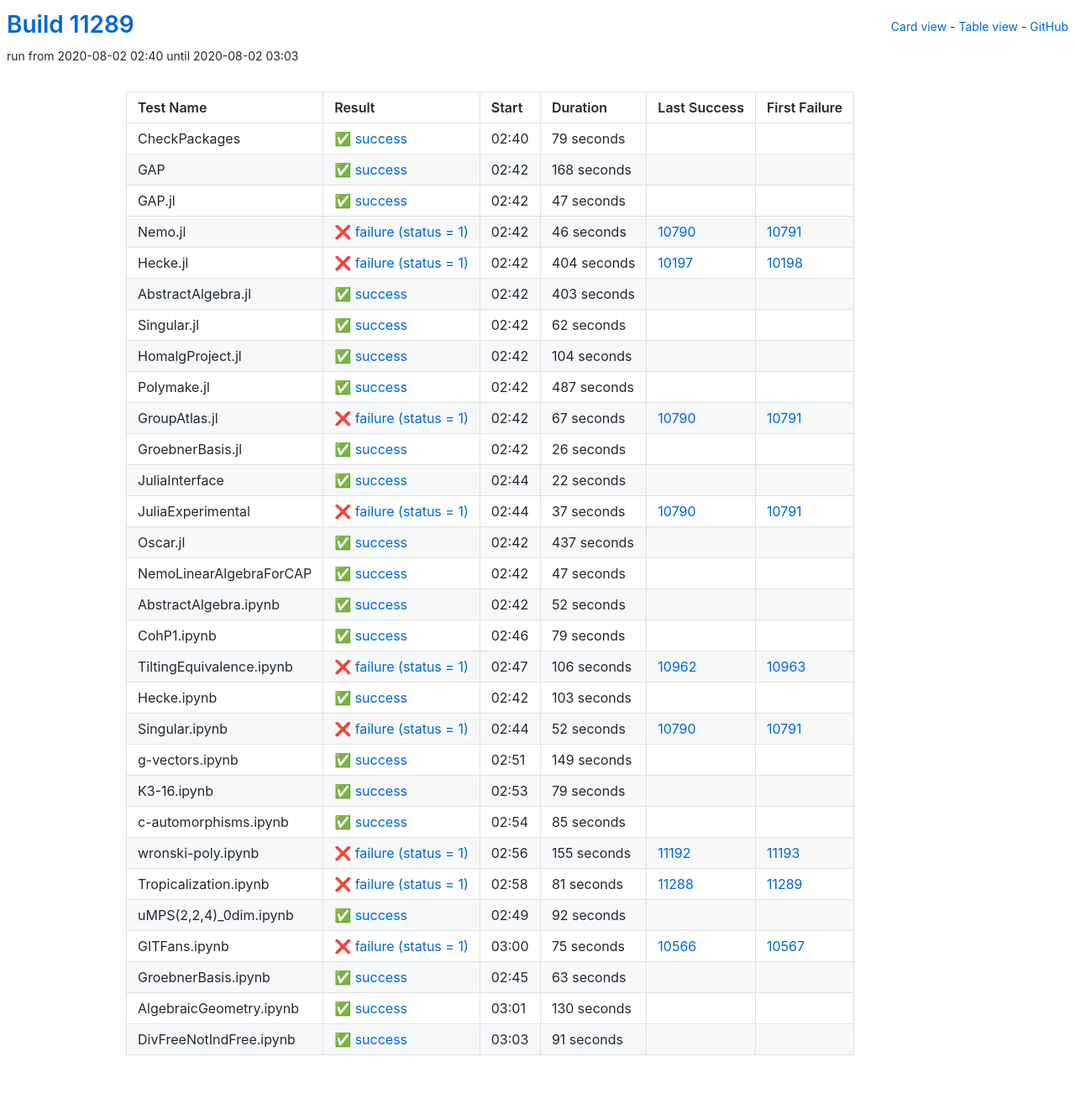
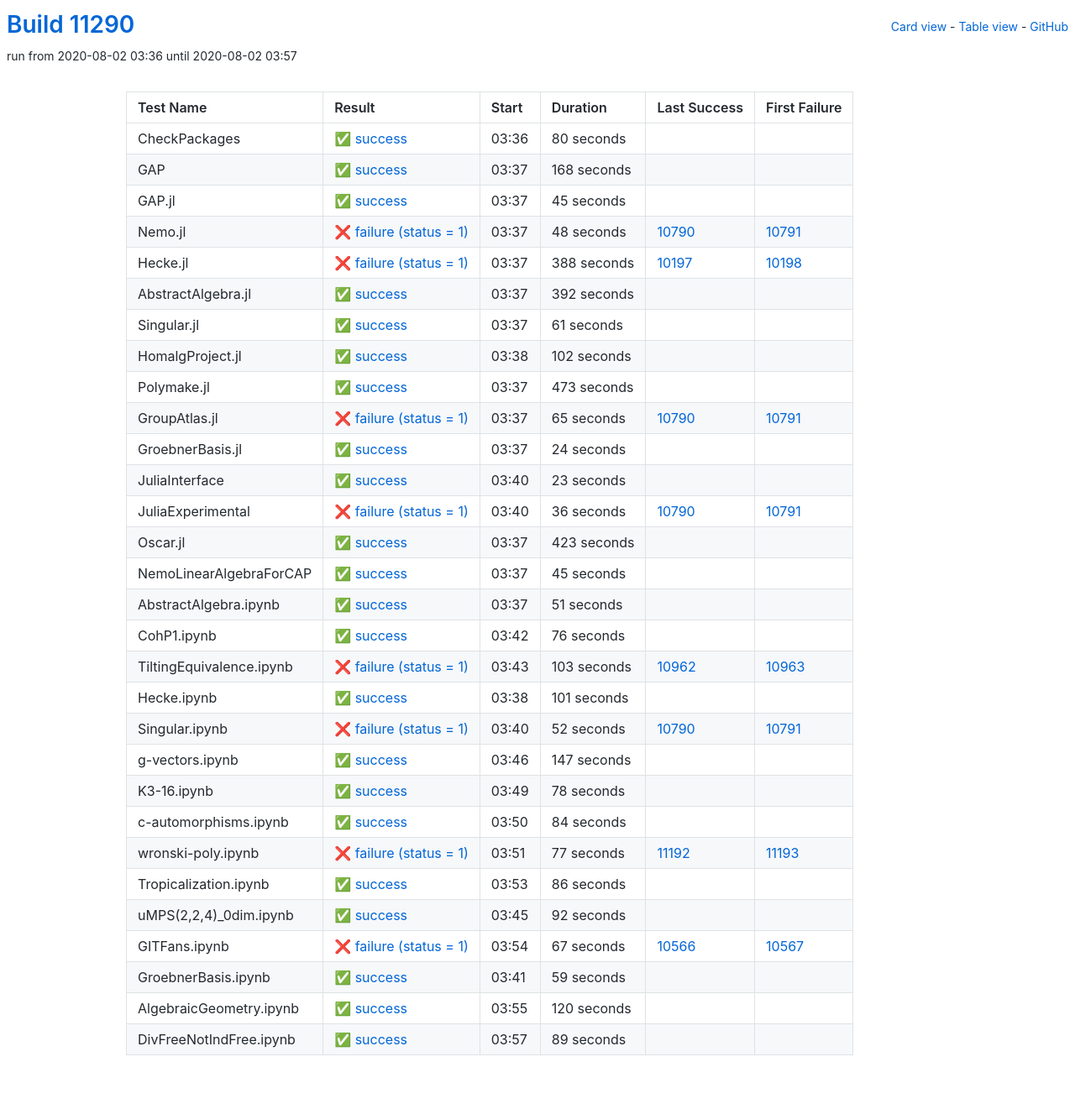
Before and after one commit to oscar-system/oscar-ci-status, a Jekyll site: the page built from table.html, in a window 1280 px wide. Shown: the whole page at 84% size. Built offline with Jekyll 4.4.1, drawn with Linux system fonts in a browser that asks for light colours.

Commit message:
Build #11290

```diff
--- a/_data/ci.yml
+++ b/_data/ci.yml
@@ -1,6 +1,6 @@
 ---
-build: 11289
-build_url: https://oscarci.mathematik.uni-kl.de/job/oscar/11289/
+build: 11290
+build_url: https://oscarci.mathematik.uni-kl.de/job/oscar/11290/
 job: oscar
 organization: oscar-system
 repo: oscar-ci-status
@@ -8,20 +8,20 @@
 tests:
 - name: CheckPackages
   id: checkpackages
-  log: https://oscarci.mathematik.uni-kl.de/job/oscar/11289/artifact/logs/build-11289/CheckPackages.log
-  start: 2020-08-02 02:40
+  log: https://oscarci.mathematik.uni-kl.de/job/oscar/11290/artifact/logs/build-11290/CheckPackages.log
+  start: 2020-08-02 03:36
   success: true
   exitcode: 0
   status: success
-  duration: 79
+  duration: 80
   last_success: false
   last_success_url:
   first_failure: false
   first_failure_url:
 - name: GAP
   id: gap
-  log: https://oscarci.mathematik.uni-kl.de/job/oscar/11289/artifact/logs/build-11289/GAP.log
-  start: 2020-08-02 02:42
+  log: https://oscarci.mathematik.uni-kl.de/job/oscar/11290/artifact/logs/build-11290/GAP.log
+  start: 2020-08-02 03:37
   success: true
   exitcode: 0
   status: success
@@ -32,212 +32,212 @@
   first_failure_url:
 - name: GAP.jl
   id: gap-jl
-  log: https://oscarci.mathematik.uni-kl.de/job/oscar/11289/artifact/logs/build-11289/GAP.jl.log
-  start: 2020-08-02 02:42
+  log: https://oscarci.mathematik.uni-kl.de/job/oscar/11290/artifact/logs/build-11290/GAP.jl.log
+  start: 2020-08-02 03:37
   success: true
   exitcode: 0
   status: success
-  duration: 47
+  duration: 45
   last_success: false
   last_success_url:
   first_failure: false
   first_failure_url:
 - name: Nemo.jl
   id: nemo-jl
-  log: https://oscarci.mathematik.uni-kl.de/job/oscar/11289/artifact/logs/build-11289/Nemo.jl.log
-  start: 2020-08-02 02:42
+  log: https://oscarci.mathematik.uni-kl.de/job/oscar/11290/artifact/logs/build-11290/Nemo.jl.log
+  start: 2020-08-02 03:37
   success: false
   exitcode: 1
   status: failure
-  duration: 46
+  duration: 48
   last_success: 10790
   last_success_url: https://oscarci.mathematik.uni-kl.de/job/oscar/10790/
   first_failure: 10791
   first_failure_url: https://oscarci.mathematik.uni-kl.de/job/oscar/10791/
 - name: Hecke.jl
   id: hecke-jl
-  log: https://oscarci.mathematik.uni-kl.de/job/oscar/11289/artifact/logs/build-11289/Hecke.jl.log
-  start: 2020-08-02 02:42
+  log: https://oscarci.mathematik.uni-kl.de/job/oscar/11290/artifact/logs/build-11290/Hecke.jl.log
+  start: 2020-08-02 03:37
   success: false
   exitcode: 1
   status: failure
-  duration: 404
+  duration: 388
   last_success: 10197
   last_success_url: https://oscarci.mathematik.uni-kl.de/job/oscar/10197/
   first_failure: 10198
   first_failure_url: https://oscarci.mathematik.uni-kl.de/job/oscar/10198/
 - name: AbstractAlgebra.jl
   id: abstractalgebra-jl
-  log: https://oscarci.mathematik.uni-kl.de/job/oscar/11289/artifact/logs/build-11289/AbstractAlgebra.jl.log
-  start: 2020-08-02 02:42
+  log: https://oscarci.mathematik.uni-kl.de/job/oscar/11290/artifact/logs/build-11290/AbstractAlgebra.jl.log
+  start: 2020-08-02 03:37
   success: true
   exitcode: 0
   status: success
-  duration: 403
+  duration: 392
   last_success: false
   last_success_url:
   first_failure: false
   first_failure_url:
 - name: Singular.jl
   id: singular-jl
-  log: https://oscarci.mathematik.uni-kl.de/job/oscar/11289/artifact/logs/build-11289/Singular.jl.log
-  start: 2020-08-02 02:42
+  log: https://oscarci.mathematik.uni-kl.de/job/oscar/11290/artifact/logs/build-11290/Singular.jl.log
+  start: 2020-08-02 03:37
   success: true
   exitcode: 0
   status: success
-  duration: 62
+  duration: 61
   last_success: false
   last_success_url:
   first_failure: false
   first_failure_url:
 - name: HomalgProject.jl
   id: homalgproject-jl
-  log: https://oscarci.mathematik.uni-kl.de/job/oscar/11289/artifact/logs/build-11289/HomalgProject.jl.log
-  start: 2020-08-02 02:42
+  log: https://oscarci.mathematik.uni-kl.de/job/oscar/11290/artifact/logs/build-11290/HomalgProject.jl.log
+  start: 2020-08-02 03:38
   success: true
   exitcode: 0
   status: success
-  duration: 104
+  duration: 102
   last_success: false
   last_success_url:
   first_failure: false
   first_failure_url:
 - name: Polymake.jl
   id: polymake-jl
-  log: https://oscarci.mathematik.uni-kl.de/job/oscar/11289/artifact/logs/build-11289/Polymake.jl.log
-  start: 2020-08-02 02:42
+  log: https://oscarci.mathematik.uni-kl.de/job/oscar/11290/artifact/logs/build-11290/Polymake.jl.log
+  start: 2020-08-02 03:37
   success: true
   exitcode: 0
   status: success
-  duration: 487
+  duration: 473
   last_success: false
   last_success_url:
   first_failure: false
   first_failure_url:
 - name: GroupAtlas.jl
   id: groupatlas-jl
-  log: https://oscarci.mathematik.uni-kl.de/job/oscar/11289/artifact/logs/build-11289/GroupAtlas.jl.log
-  start: 2020-08-02 02:42
+  log: https://oscarci.mathematik.uni-kl.de/job/oscar/11290/artifact/logs/build-11290/GroupAtlas.jl.log
+  start: 2020-08-02 03:37
   success: false
   exitcode: 1
   status: failure
-  duration: 67
+  duration: 65
   last_success: 10790
   last_success_url: https://oscarci.mathematik.uni-kl.de/job/oscar/10790/
   first_failure: 10791
   first_failure_url: https://oscarci.mathematik.uni-kl.de/job/oscar/10791/
 - name: GroebnerBasis.jl
   id: groebnerbasis-jl
-  log: https://oscarci.mathematik.uni-kl.de/job/oscar/11289/artifact/logs/build-11289/GroebnerBasis.jl.log
-  start: 2020-08-02 02:42
+  log: https://oscarci.mathematik.uni-kl.de/job/oscar/11290/artifact/logs/build-11290/GroebnerBasis.jl.log
+  start: 2020-08-02 03:37
   success: true
   exitcode: 0
   status: success
-  duration: 26
+  duration: 24
   last_success: false
   last_success_url:
   first_failure: false
   first_failure_url:
 - name: JuliaInterface
   id: juliainterface
-  log: https://oscarci.mathematik.uni-kl.de/job/oscar/11289/artifact/logs/build-11289/JuliaInterface.log
-  start: 2020-08-02 02:44
+  log: https://oscarci.mathematik.uni-kl.de/job/oscar/11290/artifact/logs/build-11290/JuliaInterface.log
+  start: 2020-08-02 03:40
   success: true
   exitcode: 0
   status: success
-  duration: 22
+  duration: 23
   last_success: false
   last_success_url:
   first_failure: false
   first_failure_url:
 - name: JuliaExperimental
   id: juliaexperimental
-  log: https://oscarci.mathematik.uni-kl.de/job/oscar/11289/artifact/logs/build-11289/JuliaExperimental.log
-  start: 2020-08-02 02:44
+  log: https://oscarci.mathematik.uni-kl.de/job/oscar/11290/artifact/logs/build-11290/JuliaExperimental.log
+  start: 2020-08-02 03:40
   success: false
   exitcode: 1
   status: failure
-  duration: 37
+  duration: 36
   last_success: 10790
   last_success_url: https://oscarci.mathematik.uni-kl.de/job/oscar/10790/
   first_failure: 10791
   first_failure_url: https://oscarci.mathematik.uni-kl.de/job/oscar/10791/
 - name: Oscar.jl
   id: oscar-jl
-  log: https://oscarci.mathematik.uni-kl.de/job/oscar/11289/artifact/logs/build-11289/Oscar.jl.log
-  start: 2020-08-02 02:42
+  log: https://oscarci.mathematik.uni-kl.de/job/oscar/11290/artifact/logs/build-11290/Oscar.jl.log
+  start: 2020-08-02 03:37
   success: true
   exitcode: 0
   status: success
-  duration: 437
+  duration: 423
   last_success: false
   last_success_url:
   first_failure: false
   first_failure_url:
 - name: NemoLinearAlgebraForCAP
   id: nemolinearalgebraforcap
-  log: https://oscarci.mathematik.uni-kl.de/job/oscar/11289/artifact/logs/build-11289/NemoLinearAlgebraForCAP.log
-  start: 2020-08-02 02:42
+  log: https://oscarci.mathematik.uni-kl.de/job/oscar/11290/artifact/logs/build-11290/NemoLinearAlgebraForCAP.log
+  start: 2020-08-02 03:37
   success: true
   exitcode: 0
   status: success
-  duration: 47
+  duration: 45
   last_success: false
   last_success_url:
   first_failure: false
   first_failure_url:
 - name: AbstractAlgebra.ipynb
   id: abstractalgebra-ipynb
-  log: https://oscarci.mathematik.uni-kl.de/job/oscar/11289/artifact/logs/build-11289/AbstractAlgebra.ipynb.log
-  start: 2020-08-02 02:42
+  log: https://oscarci.mathematik.uni-kl.de/job/oscar/11290/artifact/logs/build-11290/AbstractAlgebra.ipynb.log
+  start: 2020-08-02 03:37
   success: true
   exitcode: 0
   status: success
-  duration: 52
+  duration: 51
   last_success: false
   last_success_url:
   first_failure: false
   first_failure_url:
 - name: CohP1.ipynb
   id: cohp1-ipynb
-  log: https://oscarci.mathematik.uni-kl.de/job/oscar/11289/artifact/logs/build-11289/CohP1.ipynb.log
-  start: 2020-08-02 02:46
+  log: https://oscarci.mathematik.uni-kl.de/job/oscar/11290/artifact/logs/build-11290/CohP1.ipynb.log
+  start: 2020-08-02 03:42
   success: true
   exitcode: 0
   status: success
-  duration: 79
+  duration: 76
   last_success: false
   last_success_url:
   first_failure: false
   first_failure_url:
 - name: TiltingEquivalence.ipynb
   id: tiltingequivalence-ipynb
-  log: https://oscarci.mathematik.uni-kl.de/job/oscar/11289/artifact/logs/build-11289/TiltingEquivalence.ipynb.log
-  start: 2020-08-02 02:47
+  log: https://oscarci.mathematik.uni-kl.de/job/oscar/11290/artifact/logs/build-11290/TiltingEquivalence.ipynb.log
+  start: 2020-08-02 03:43
   success: false
   exitcode: 1
   status: failure
-  duration: 106
+  duration: 103
   last_success: 10962
   last_success_url: https://oscarci.mathematik.uni-kl.de/job/oscar/10962/
   first_failure: 10963
   first_failure_url: https://oscarci.mathematik.uni-kl.de/job/oscar/10963/
 - name: Hecke.ipynb
   id: hecke-ipynb
-  log: https://oscarci.mathematik.uni-kl.de/job/oscar/11289/artifact/logs/build-11289/Hecke.ipynb.log
-  start: 2020-08-02 02:42
+  log: https://oscarci.mathematik.uni-kl.de/job/oscar/11290/artifact/logs/build-11290/Hecke.ipynb.log
+  start: 2020-08-02 03:38
   success: true
   exitcode: 0
   status: success
-  duration: 103
+  duration: 101
   last_success: false
   last_success_url:
   first_failure: false
   first_failure_url:
 - name: Singular.ipynb
   id: singular-ipynb
-  log: https://oscarci.mathematik.uni-kl.de/job/oscar/11289/artifact/logs/build-11289/Singular.ipynb.log
-  start: 2020-08-02 02:44
+  log: https://oscarci.mathematik.uni-kl.de/job/oscar/11290/artifact/logs/build-11290/Singular.ipynb.log
+  start: 2020-08-02 03:40
   success: false
   exitcode: 1
   status: failure
@@ -248,68 +248,68 @@
   first_failure_url: https://oscarci.mathematik.uni-kl.de/job/oscar/10791/
 - name: g-vectors.ipynb
   id: g-vectors-ipynb
-  log: https://oscarci.mathematik.uni-kl.de/job/oscar/11289/artifact/logs/build-11289/g-vectors.ipynb.log
-  start: 2020-08-02 02:51
+  log: https://oscarci.mathematik.uni-kl.de/job/oscar/11290/artifact/logs/build-11290/g-vectors.ipynb.log
+  start: 2020-08-02 03:46
   success: true
   exitcode: 0
   status: success
-  duration: 149
+  duration: 147
   last_success: false
   last_success_url:
   first_failure: false
   first_failure_url:
 - name: K3-16.ipynb
   id: k3-16-ipynb
-  log: https://oscarci.mathematik.uni-kl.de/job/oscar/11289/artifact/logs/build-11289/K3-16.ipynb.log
-  start: 2020-08-02 02:53
+  log: https://oscarci.mathematik.uni-kl.de/job/oscar/11290/artifact/logs/build-11290/K3-16.ipynb.log
+  start: 2020-08-02 03:49
   success: true
   exitcode: 0
   status: success
-  duration: 79
+  duration: 78
   last_success: false
   last_success_url:
   first_failure: false
   first_failure_url:
 - name: c-automorphisms.ipynb
   id: c-automorphisms-ipynb
-  log: https://oscarci.mathematik.uni-kl.de/job/oscar/11289/artifact/logs/build-11289/c-automorphisms.ipynb.log
-  start: 2020-08-02 02:54
+  log: https://oscarci.mathematik.uni-kl.de/job/oscar/11290/artifact/logs/build-11290/c-automorphisms.ipynb.log
+  start: 2020-08-02 03:50
   success: true
   exitcode: 0
   status: success
-  duration: 85
+  duration: 84
   last_success: false
   last_success_url:
   first_failure: false
   first_failure_url:
 - name: wronski-poly.ipynb
   id: wronski-poly-ipynb
-  log: https://oscarci.mathematik.uni-kl.de/job/oscar/11289/artifact/logs/build-11289/wronski-poly.ipynb.log
-  start: 2020-08-02 02:56
+  log: https://oscarci.mathematik.uni-kl.de/job/oscar/11290/artifact/logs/build-11290/wronski-poly.ipynb.log
+  start: 2020-08-02 03:51
   success: false
   exitcode: 1
   status: failure
-  duration: 155
+  duration: 77
   last_success: 11192
   last_success_url: https://oscarci.mathematik.uni-kl.de/job/oscar/11192/
   first_failure: 11193
   first_failure_url: https://oscarci.mathematik.uni-kl.de/job/oscar/11193/
 - name: Tropicalization.ipynb
   id: tropicalization-ipynb
-  log: https://oscarci.mathematik.uni-kl.de/job/oscar/11289/artifact/logs/build-11289/Tropicalization.ipynb.log
-  start: 2020-08-02 02:58
-  success: false
-  exitcode: 1
-  status: failure
-  duration: 81
-  last_success: 11288
-  last_success_url: https://oscarci.mathematik.uni-kl.de/job/oscar/11288/
-  first_failure: 11289
-  first_failure_url: https://oscarci.mathematik.uni-kl.de/job/oscar/11289/
+  log: https://oscarci.mathematik.uni-kl.de/job/oscar/11290/artifact/logs/build-11290/Tropicalization.ipynb.log
+  start: 2020-08-02 03:53
+  success: true
+  exitcode: 0
+  status: success
+  duration: 86
+  last_success: false
+  last_success_url:
+  first_failure: false
+  first_failure_url:
 - name: uMPS(2,2,4)_0dim.ipynb
   id: umps-2-2-4-0dim-ipynb
-  log: https://oscarci.mathematik.uni-kl.de/job/oscar/11289/artifact/logs/build-11289/uMPS-2-2-4-_0dim.ipynb.log
-  start: 2020-08-02 02:49
+  log: https://oscarci.mathematik.uni-kl.de/job/oscar/11290/artifact/logs/build-11290/uMPS-2-2-4-_0dim.ipynb.log
+  start: 2020-08-02 03:45
   success: true
   exitcode: 0
   status: success
@@ -320,48 +320,48 @@
   first_failure_url:
 - name: GITFans.ipynb
   id: gitfans-ipynb
-  log: https://oscarci.mathematik.uni-kl.de/job/oscar/11289/artifact/logs/build-11289/GITFans.ipynb.log
-  start: 2020-08-02 03:00
+  log: https://oscarci.mathematik.uni-kl.de/job/oscar/11290/artifact/logs/build-11290/GITFans.ipynb.log
+  start: 2020-08-02 03:54
   success: false
   exitcode: 1
   status: failure
-  duration: 75
+  duration: 67
   last_success: 10566
   last_success_url: https://oscarci.mathematik.uni-kl.de/job/oscar/10566/
   first_failure: 10567
   first_failure_url: https://oscarci.mathematik.uni-kl.de/job/oscar/10567/
 - name: GroebnerBasis.ipynb
   id: groebnerbasis-ipynb
-  log: https://oscarci.mathematik.uni-kl.de/job/oscar/11289/artifact/logs/build-11289/GroebnerBasis.ipynb.log
-  start: 2020-08-02 02:45
+  log: https://oscarci.mathematik.uni-kl.de/job/oscar/11290/artifact/logs/build-11290/GroebnerBasis.ipynb.log
+  start: 2020-08-02 03:41
   success: true
   exitcode: 0
   status: success
-  duration: 63
+  duration: 59
   last_success: false
   last_success_url:
   first_failure: false
   first_failure_url:
 - name: AlgebraicGeometry.ipynb
   id: algebraicgeometry-ipynb
-  log: https://oscarci.mathematik.uni-kl.de/job/oscar/11289/artifact/logs/build-11289/AlgebraicGeometry.ipynb.log
-  start: 2020-08-02 03:01
+  log: https://oscarci.mathematik.uni-kl.de/job/oscar/11290/artifact/logs/build-11290/AlgebraicGeometry.ipynb.log
+  start: 2020-08-02 03:55
   success: true
   exitcode: 0
   status: success
-  duration: 130
+  duration: 120
   last_success: false
   last_success_url:
   first_failure: false
   first_failure_url:
 - name: DivFreeNotIndFree.ipynb
   id: divfreenotindfree-ipynb
-  log: https://oscarci.mathematik.uni-kl.de/job/oscar/11289/artifact/logs/build-11289/DivFreeNotIndFree.ipynb.log
-  start: 2020-08-02 03:03
+  log: https://oscarci.mathematik.uni-kl.de/job/oscar/11290/artifact/logs/build-11290/DivFreeNotIndFree.ipynb.log
+  start: 2020-08-02 03:57
   success: true
   exitcode: 0
   status: success
-  duration: 91
+  duration: 89
   last_success: false
   last_success_url:
   first_failure: false
```
Also changed, not shown: README.md.
